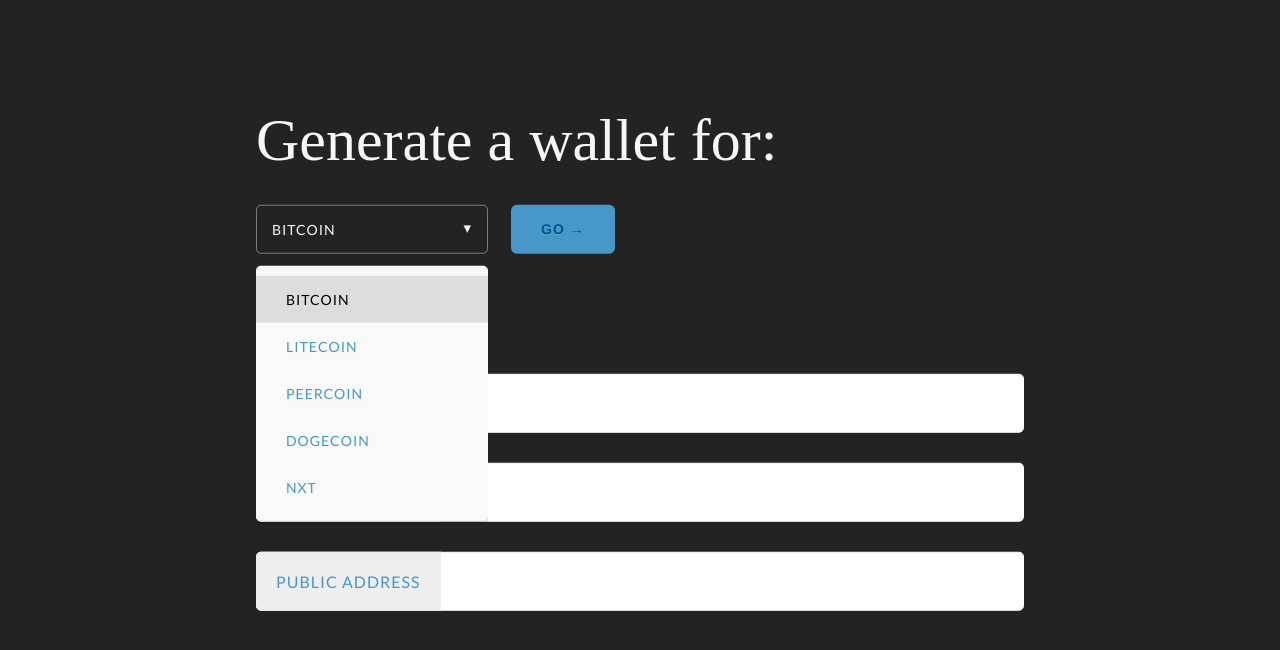
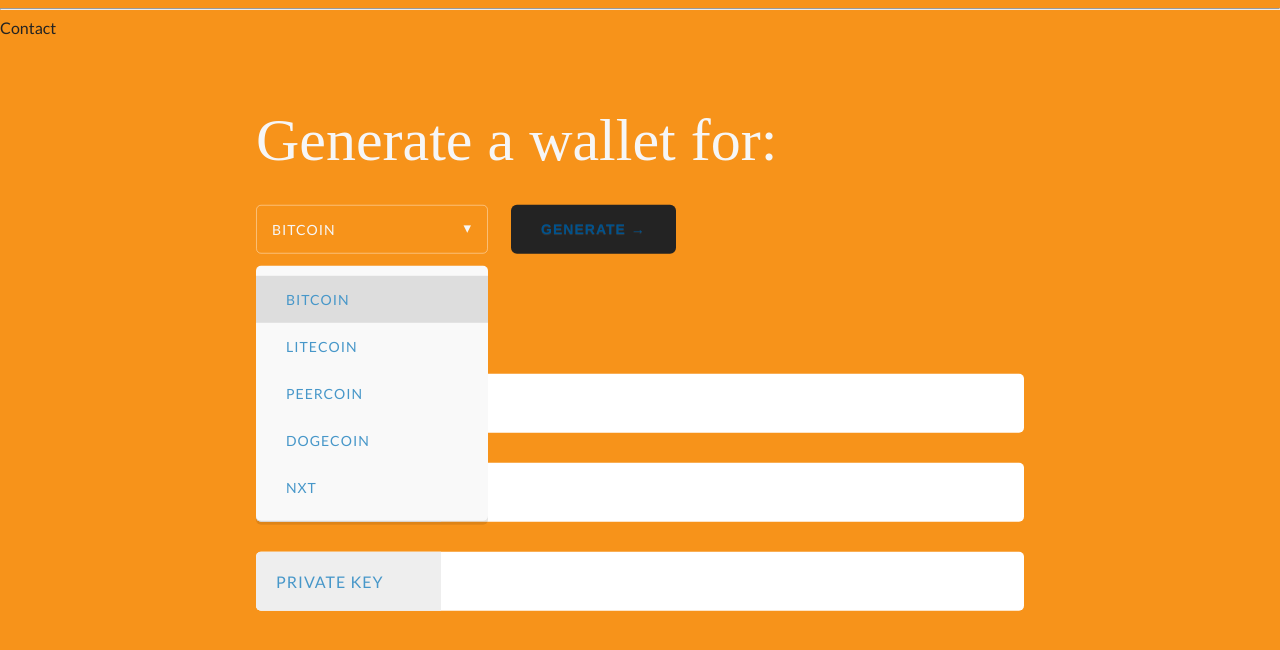
Before and after one commit to arasmussen/sixty-large, a website: page root/index.html in a window 1280 px wide. Both pictures are taken after a click on the element "BITCOIN". Drawn offline with Linux system fonts and the light colour scheme; a web font is replaced by a local one.

Commit message:
Some clean up

```diff
--- a/root/css/styles.css
+++ b/root/css/styles.css
@@ -1,8 +1,6 @@
 @import url(http://fonts.googleapis.com/css?family=Gentium+Book+Basic:400,700);
 @import url(http://fonts.googleapis.com/css?family=Lato:300,400,700,900);
 
-/* CSS Resets
------------------------------------------------------------- */
 html,body,div,span,applet,object,iframe,
 h1,h2,h3,h4,h5,h6,p,blockquote,pre,
 a,abbr,acronym,address,big,cite,code,
@@ -22,25 +20,22 @@
 blockquote:before,blockquote:after,q:before,q:after {content: ""; content: none;}
 table { border-spacing: 0;border-collapse: collapse;}
 
-/* Links
------------------------------------------------------------- */
+/* Links */
 a { text-decoration: none; color: #232323; }
 a:visited { }
 a:hover { }
 a:focus {outline: thin dotted;}
 a:hover, a:active {outline: 0;}
 
-/* Selection
------------------------------------------------------------- */
+/* Selection */
 ::-moz-selection {background: #55fcd5; color: #fff; text-shadow: none;}
 ::selection {background: #55fcd5; color: #fff; text-shadow: none;}
 
-/* Basic styles
------------------------------------------------------------- */
+/* Basic styles */
 html, body {
   width: 100%;
   height: 100%;
-    background: #232323;
+  background: #f7931a;
 }
 
 body > #wrapper {
@@ -66,16 +61,12 @@
   margin: 0 auto;
 }
 
-/* Form Field
------------------------------------------------------------- */
 h1 {
   font-family: 'Gentium Book Basic', serif;
   font-size: 60px;
   margin: 0 0 30px 0;
 }
 
-/* Form
------------------------------------------------------------- */
 #form {
   position: absolute;
   top: 50%;
@@ -159,12 +150,11 @@
 
 #coin-selector #currency-list li:hover {
   opacity: 0.6;
-    background-color: #ddd;
+  background: #ddd;
 }
 
 #coin-selector #currency-list li.selected {
-    background-color: #ddd;
-    color: #000;
+  background: #ddd;
 }
 
 button {
@@ -173,7 +163,7 @@
   padding: 17px 30px 18px 30px;
   border: none;
   border-radius: 6px;
-    background: #4797c9;
+  background: #232323;
   color: #00538e;
   text-align: center;
   text-shadow: 0 1px 1px rgba(255, 255, 255, 0.1);
@@ -227,7 +217,7 @@
   padding: 20px 20px 20px 200px;
   width: 100%;
   height: 59px;
-    border: 1px solid white;
+  border: none;
   border-radius: 5px;
   font-size: 14px;
   color: #999;
@@ -235,31 +225,14 @@
   -moz-box-sizing:border-box;
 }
 
-  input[type=text]:focus, textarea:focus {
-    outline: none;
-  }
+input[type=text]:focus, textarea:focus { outline: none; }
 
-  ::-webkit-input-placeholder {
-    color: #ccc;
-  }
+::-webkit-input-placeholder { color: #ccc; }
+:-moz-placeholder { color: #ccc; }
+::-moz-placeholder { color: #ccc; }
+:-ms-input-placeholder { color: #ccc; }
 
-  :-moz-placeholder { /* Firefox 18- */
-    color: #ccc;
-  }
-
-  ::-moz-placeholder {  /* Firefox 19+ */
-    color: #ccc;
-  }
-
-  :-ms-input-placeholder {
-    color: #ccc;
-  }
-
-/* Media Queries
------------------------------------------------------------- */
-
-/* Smaller than standard 960 (devices and browsers)
-@media only screen and (max-width: 959px) { } */
+/* Media Queries */
 
   /* Bigger than 960 */
   @media only screen and (min-width: 1300px) {
--- a/root/index.html
+++ b/root/index.html
@@ -26,22 +26,27 @@
             <li>Nxt</li>
           </ul>
         </div>
-        <button id="generate-button" value="Go">Go &#8594;</button>
+        <button id="generate-button" value="Go">Generate &#8594;</button>
         <div id="keys">
           <div class="field secret">
             <label for="secret">Secret</label>
             <input id="secret" maxlength="64" type="text" spellcheck='false' />
           </div>
+          <div class="field public">
+            <label for="public">Public Address</label>
+            <input id="public" type="text" readonly />
+          </div>
           <div class="field private">
             <label for="private">Private Key</label>
             <input id="private" type="text" readonly />
           </div>
-          <div class="field public">
-            <label for="public">Public Address</label>
-            <input id="public" type="text" readonly />
-          </div>
         </div>
       </section>
+
+      <footer>
+        <hr>
+        <a href="">Contact</a>
+      </footer>
     </div>
     <script type="text/javascript" src="/js/lib/bitcoinjs-min.js"></script>
     <script type="text/javascript" src="/js/lib/jquery-2.1.0.min.js"></script>
```
Lines whose indentation alone changed are shown as unchanged.
